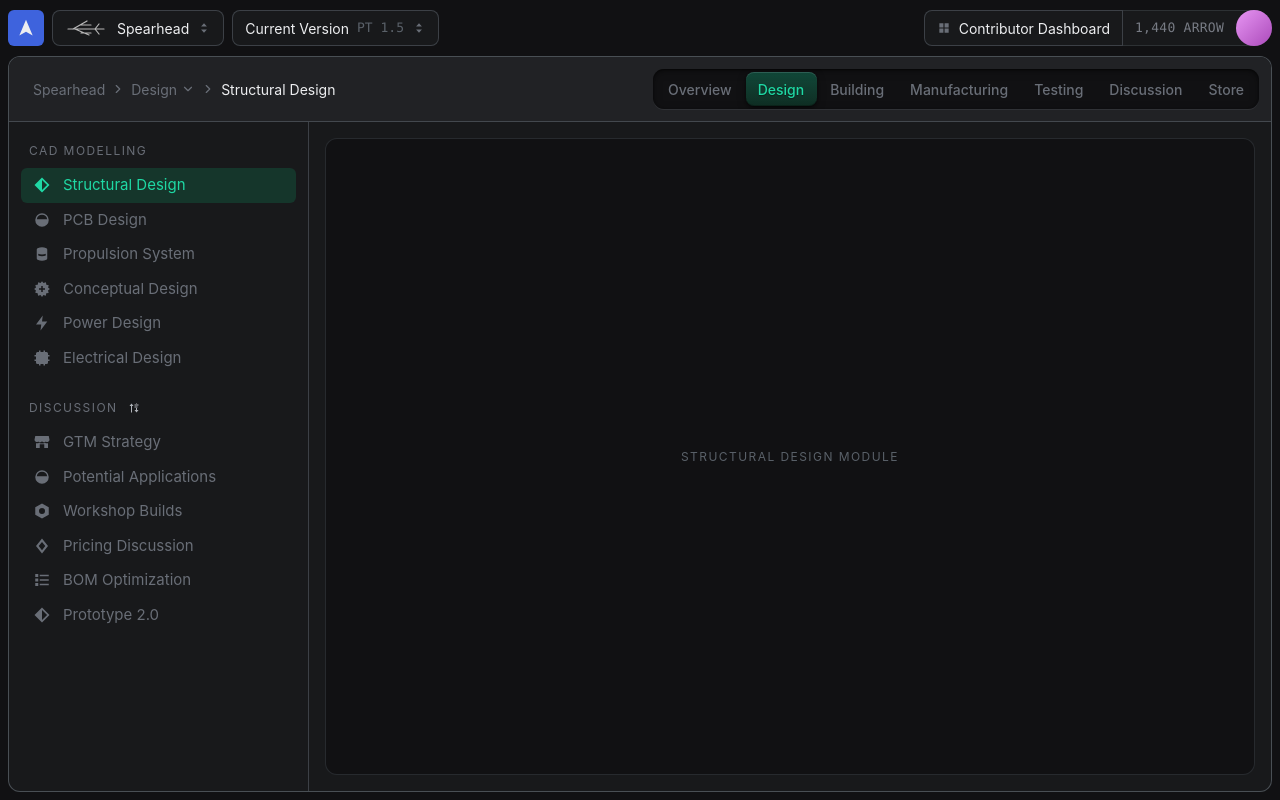
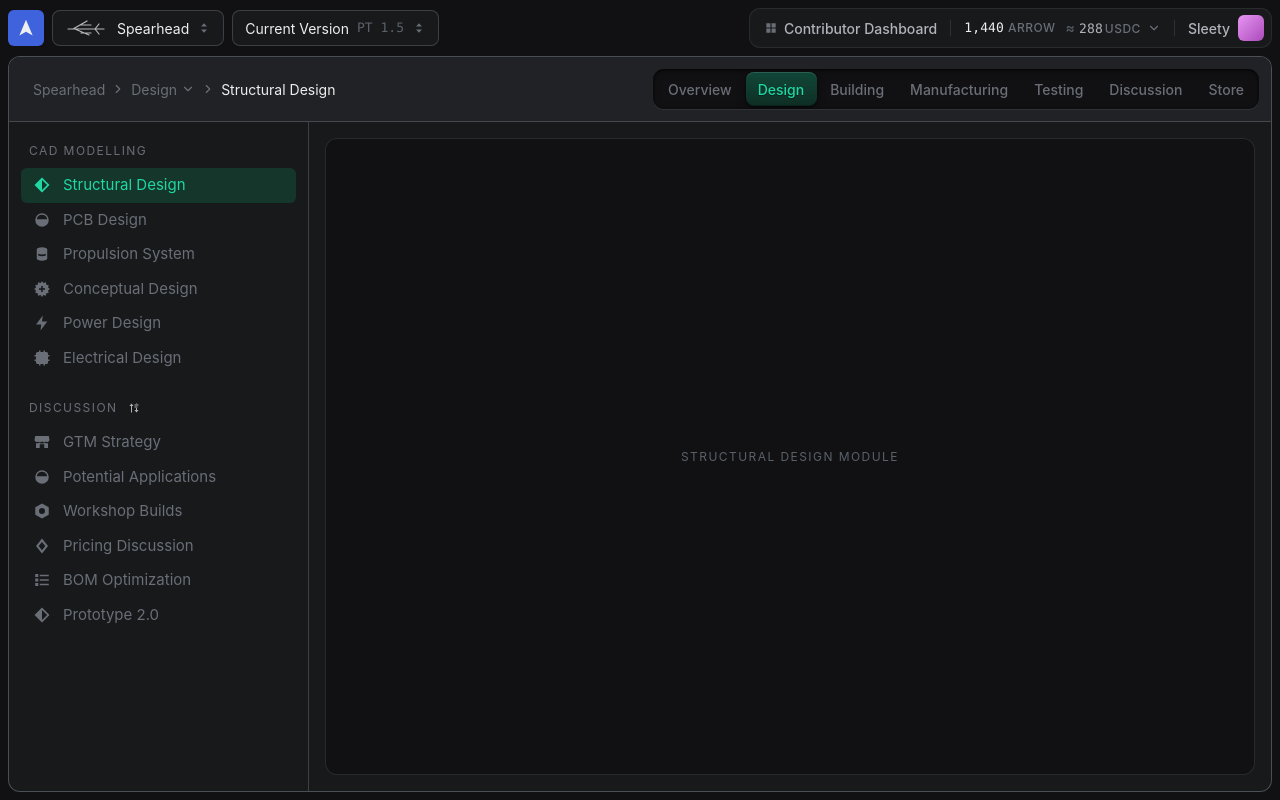
Before and after one commit to Arrow-air/arrow-superapp, a Vue app in the folder prototypes/app-frame/: page /#/spearhead/design/structural-design in a window 1280 px wide. Built offline with nearby package versions, Linux system fonts and the light colour scheme.

Commit message:
app-frame: account group with dashboard, ARROW balance and value (USDC/ETH), contributor

```diff
--- /dev/null
+++ b/prototypes/app-frame/src/frame/AccountBar.vue
@@ -0,0 +1,151 @@
+<script setup lang="ts">
+import { computed, ref, watch } from 'vue';
+import Icon from './Icon.vue';
+import Menu from './Menu.vue';
+import { contributor, formatQuote, type Quote } from './account';
+
+// The top-right account group: dashboard, balance with its value, and the
+// contributor. Styled after the workspace tabs, but flat.
+
+// The chosen quote currency is a per-viewer convenience, so it lives in localStorage.
+const KEY = 'arrow.quote';
+const read = (): Quote => {
+  try { return localStorage.getItem(KEY) === 'ETH' ? 'ETH' : 'USDC'; } catch { return 'USDC'; }
+};
+const quote = ref<Quote>(read());
+watch(quote, (q) => { try { localStorage.setItem(KEY, q); } catch { /* storage unavailable */ } });
+
+const arrow = computed(() => contributor.arrow.toLocaleString('en-US'));
+const value = computed(() => formatQuote(contributor.arrow, quote.value));
+const quotes = computed(() =>
+  (['USDC', 'ETH'] as Quote[]).map((q) => ({ id: q, label: `Show in ${q}`, hint: formatQuote(contributor.arrow, q) })),
+);
+const accountMenu = [
+  { id: 'profile', label: 'Profile' },
+  { id: 'wallet', label: 'Wallet' },
+  { id: 'settings', label: 'Settings' },
+  { id: 'sign-out', label: 'Sign out' },
+];
+</script>
+
+<template>
+  <div class="group" role="group" aria-label="Account">
+    <button class="seg" type="button">
+      <Icon name="grid" :size="14" class="icon" />
+      <span class="label-lg">Contributor Dashboard</span>
+      <span class="label-sm">Dashboard</span>
+    </button>
+
+    <span class="divider hide-sm" aria-hidden="true"></span>
+
+    <Menu class="hide-sm" :items="quotes" :current="quote" align="end" @select="quote = $event as Quote">
+      <template #trigger="{ open, toggle }">
+        <button
+          class="seg balance"
+          type="button"
+          aria-haspopup="menu"
+          :aria-expanded="open"
+          :aria-label="`${arrow} ARROW, worth about ${value} ${quote}. Change currency`"
+          @click="toggle"
+        >
+          <span class="num">{{ arrow }}</span><span class="unit">ARROW</span>
+          <span class="approx hide-md">≈ <span class="num">{{ value }}</span> <span class="unit">{{ quote }}</span></span>
+          <svg class="chev" viewBox="0 0 24 24" aria-hidden="true"><path d="m6 9 6 6 6-6" /></svg>
+        </button>
+      </template>
+    </Menu>
+
+    <span class="divider" aria-hidden="true"></span>
+
+    <Menu :items="accountMenu" align="end">
+      <template #trigger="{ open, toggle }">
+        <button class="seg who" type="button" aria-haspopup="menu" :aria-expanded="open" @click="toggle">
+          <span class="name hide-sm">{{ contributor.name }}</span>
+          <span class="avatar" aria-hidden="true"></span>
+          <span class="sr-only">Account menu for {{ contributor.name }}</span>
+        </button>
+      </template>
+    </Menu>
+  </div>
+</template>
+
+<style scoped>
+.group {
+  display: flex;
+  align-items: center;
+  gap: 2px;
+  padding: 3px;
+  border-radius: 11px;
+  background: var(--account-track);
+  border: 1px solid var(--account-border);
+}
+.seg {
+  display: inline-flex;
+  align-items: center;
+  gap: 6px;
+  height: 32px;
+  padding-inline: 10px;
+  border: 1px solid transparent;
+  border-radius: 8px;
+  background: none;
+  color: var(--tabs-fg-hover);
+  font-size: var(--text-base);
+  font-weight: 500;
+  white-space: nowrap;
+  cursor: pointer;
+  transition: color 150ms, background-color 150ms;
+}
+.seg:hover { background: var(--surface-hover); color: var(--fg); }
+.seg[aria-expanded='true'] { background: var(--account-active); color: var(--fg); }
+.seg:focus-visible { outline: none; box-shadow: 0 0 0 2px var(--focus-ring); }
+.icon { color: var(--fg-muted); }
+
+.divider {
+  width: 1px;
+  height: 16px;
+  background: var(--border-soft);
+}
+
+.num { font-family: var(--font-mono); font-size: var(--text-sm); color: var(--fg); letter-spacing: 0.01em; }
+.unit { font-size: var(--text-xs); color: var(--fg-muted); letter-spacing: 0.04em; }
+.balance .num + .unit { margin-left: -2px; }
+.approx { display: inline-flex; align-items: baseline; gap: 4px; margin-left: 4px; color: var(--fg-faint); }
+.approx .num { color: var(--fg-2); }
+.chev {
+  width: 14px;
+  height: 14px;
+  fill: none;
+  stroke: var(--fg-muted);
+  stroke-width: 2;
+  stroke-linecap: round;
+  stroke-linejoin: round;
+}
+
+.who { padding-right: 3px; gap: var(--space-2); }
+.avatar {
+  width: 26px;
+  height: 26px;
+  border-radius: 6px;
+  background: var(--avatar);
+}
+
+.label-sm { display: none; }
+.sr-only {
+  position: absolute;
+  width: 1px;
+  height: 1px;
+  overflow: hidden;
+  clip: rect(0 0 0 0);
+  white-space: nowrap;
+}
+
+@media (max-width: 1279px) {
+  .hide-md { display: none; }
+  .label-lg { display: none; }
+  .label-sm { display: inline; }
+}
+@media (max-width: 767px) {
+  .hide-sm, .label-sm { display: none; }
+  .who { padding-left: 3px; }
+}
+</style>
--- a/prototypes/app-frame/src/frame/AppBar.vue
+++ b/prototypes/app-frame/src/frame/AppBar.vue
@@ -3,7 +3,7 @@ import { computed, ref } from 'vue';
 import { useRouter } from 'vue-router';
 import Icon from './Icon.vue';
 import Picker from './Picker.vue';
-import WalletWidget from './WalletWidget.vue';
+import AccountBar from './AccountBar.vue';
 import { projects } from './nav';
 import { useWorkspace } from './useWorkspace';
 
@@ -50,13 +50,7 @@ function switchProject(id: string) {
 
     <span class="spacer"></span>
 
-    <div class="account">
-      <button class="control dashboard" type="button">
-        <Icon name="grid" :size="14" class="muted" />
-        <span class="dashboard-label">Contributor Dashboard</span>
-      </button>
-      <WalletWidget :balance="1440" />
-    </div>
+    <AccountBar />
   </header>
 </template>
 
@@ -93,12 +87,9 @@ function switchProject(id: string) {
   color: var(--fg-faint);
 }
 .spacer { flex: 1; }
-.account { display: flex; align-items: center; }
-.dashboard { border-radius: var(--radius) 0 0 var(--radius); }
 
 @media (max-width: 767px) {
   .bar { padding-inline: var(--gutter); }
-  .version-label, .dashboard-label, .thumb { display: none; }
-  .dashboard { border-radius: var(--radius); margin-right: var(--space-2); }
+  .version-label, .thumb { display: none; }
 }
 </style>
--- a/prototypes/app-frame/src/frame/WalletWidget.vue
+++ /dev/null
@@ -1,43 +0,0 @@
-<script setup lang="ts">
-// Placeholder: shows where identity and balance live in the frame. No wallet logic.
-defineProps<{ balance: number }>();
-</script>
-
-<template>
-  <button class="wallet" type="button" aria-label="Account and wallet">
-    <span class="balance">{{ balance.toLocaleString('en-US') }} ARROW</span>
-    <span class="avatar" aria-hidden="true"></span>
-  </button>
-</template>
-
-<style scoped>
-.wallet {
-  display: flex;
-  align-items: center;
-  gap: var(--space-3);
-  height: var(--control-height);
-  padding: 0 0 0 var(--space-3);
-  border: 1px solid var(--border-soft);
-  border-left: 0;
-  border-radius: 0 999px 999px 0;
-  background: var(--surface-sunken);
-  cursor: pointer;
-}
-.balance {
-  font-family: var(--font-mono);
-  font-size: var(--text-sm);
-  color: var(--fg-3);
-  letter-spacing: 0.02em;
-}
-.avatar {
-  width: 36px;
-  height: 36px;
-  margin: -1px -1px -1px 0;
-  border-radius: 50%;
-  background: var(--avatar);
-}
-@media (max-width: 767px) {
-  .balance { display: none; }
-  .wallet { padding: 0; border: 0; background: none; }
-}
-</style>
--- /dev/null
+++ b/prototypes/app-frame/src/frame/account.ts
@@ -0,0 +1,20 @@
+// Mock contributor and prices. Nothing here is live: the frame only needs
+// something to lay out until Thomas's wallet/identity work plugs in.
+export const contributor = {
+  name: 'Sleety',
+  handle: '@sl33ty',
+  arrow: 1440,
+};
+
+// USDC per ARROW is the AIP-010 policy rate (effective $0.20/token), not a
+// market price. The ETH price is a placeholder.
+export const USDC_PER_ARROW = 0.2;
+export const USDC_PER_ETH = 2500;
+
+export type Quote = 'USDC' | 'ETH';
+
+export function formatQuote(arrow: number, quote: Quote) {
+  const usdc = arrow * USDC_PER_ARROW;
+  if (quote === 'USDC') return usdc.toLocaleString('en-US', { maximumFractionDigits: 2 });
+  return (usdc / USDC_PER_ETH).toLocaleString('en-US', { maximumFractionDigits: 4 });
+}
--- a/prototypes/app-frame/src/styles/tokens.css
+++ b/prototypes/app-frame/src/styles/tokens.css
@@ -90,6 +90,11 @@
   --tabs-fg-hover: var(--slate-11);
   --tabs-fg-active: var(--jade-11);
 
+  /* Account group (top right): the tab track's shape, flat. */
+  --account-track: var(--slate-a2);
+  --account-border: var(--slate-a3);
+  --account-active: var(--slate-a4);
+
   --shadow: 0 12px 32px rgb(0 0 0 / 0.5);
 
   /* Type */
```
